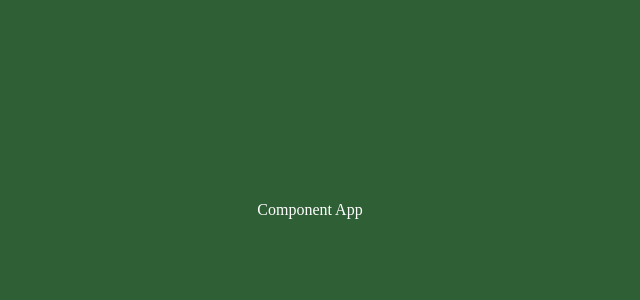
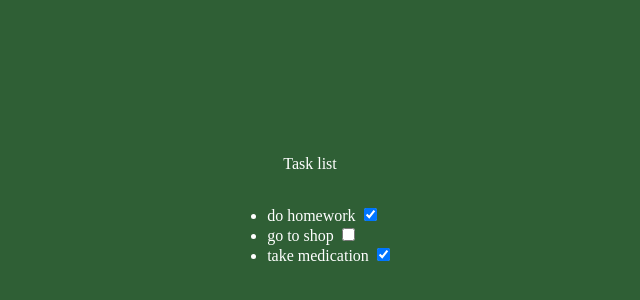
Before and after one commit to Bilal60/Todo-list, a React (Create React App) app: page / in a window 1280 px wide. Shown: the part 190-490 px from the top of the page, without its empty margins (330-970 px from the left). Built offline with nearby package versions, Linux system fonts and the light colour scheme.

Commit message:
Creation of task component and a task list

```diff
--- a/src/App.js
+++ b/src/App.js
@@ -1,10 +1,42 @@
 import React from 'react';
 import './App.css';
+import Task from './task.js';
 
 class App extends React.Component{
+
+  constructor(props){
+
+    super(props);
+    this.state = {
+      tasks: [
+        {id: "1", description: "do homework", completed: true},
+        {id: "2", description: "go to shop", completed: false},
+        {id: "3", description: "take medication", completed: true}
+      ]
+    }
+
+  }
+
   render(){
-    return(<div className="App"><p>Component App</p></div>)
+
+    return(
+      <div className="App">
+        <p>Task list</p>
+        <div className="taskList">
+          <ul>
+            {this.state.tasks.map( task =>
+              <Task key={task.id} task={task} />
+            )}
+          </ul>
+        </div>
+        <div className="addTask">
+
+        </div>
+      </div>
+    )
+
   }
+
 }
 
 export default App;
--- /dev/null
+++ b/src/task.js
@@ -0,0 +1,5 @@
+import React from 'react';
+
+const Task = props => <li> {props.task.description} <input type="checkbox" defaultChecked = {props.task.completed} /> </li>
+
+export default Task;
```
